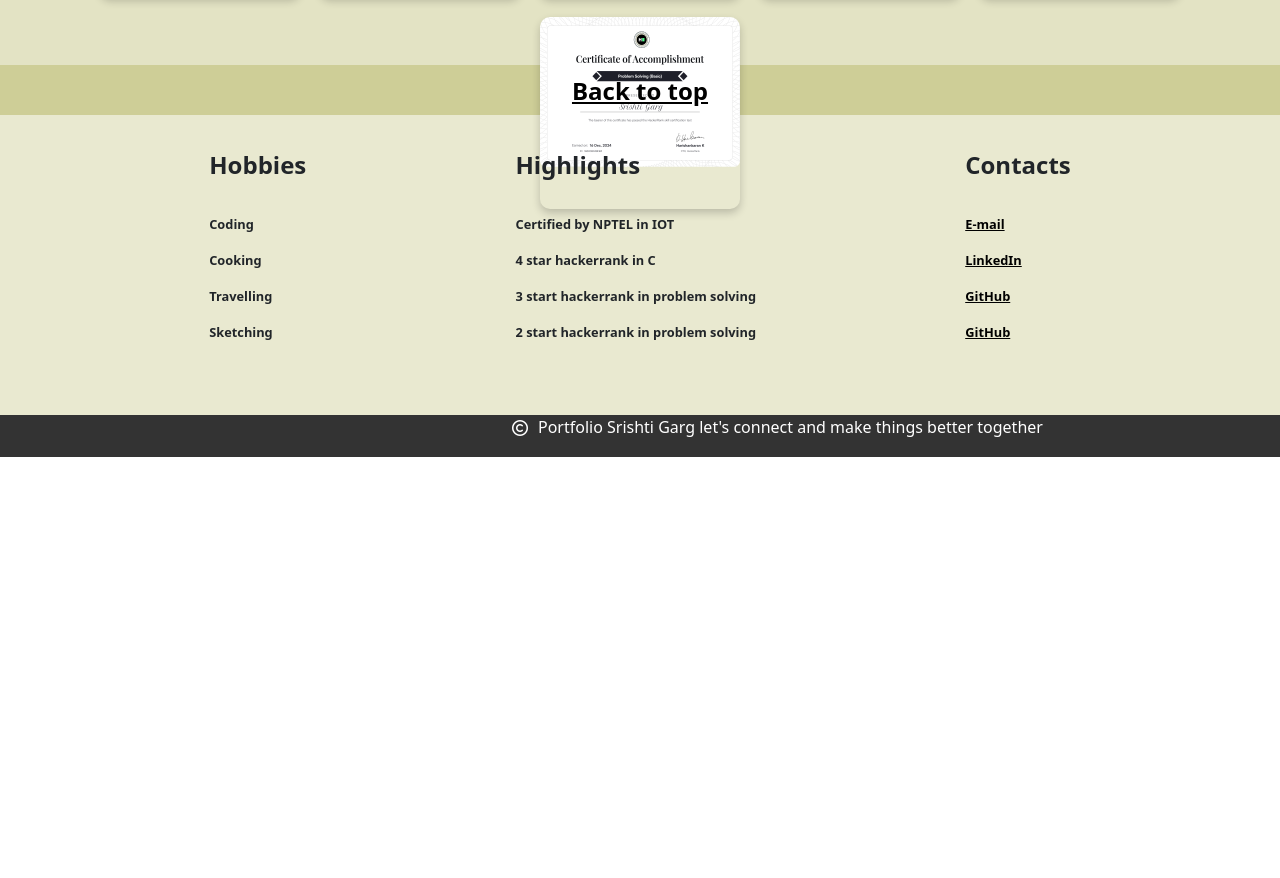
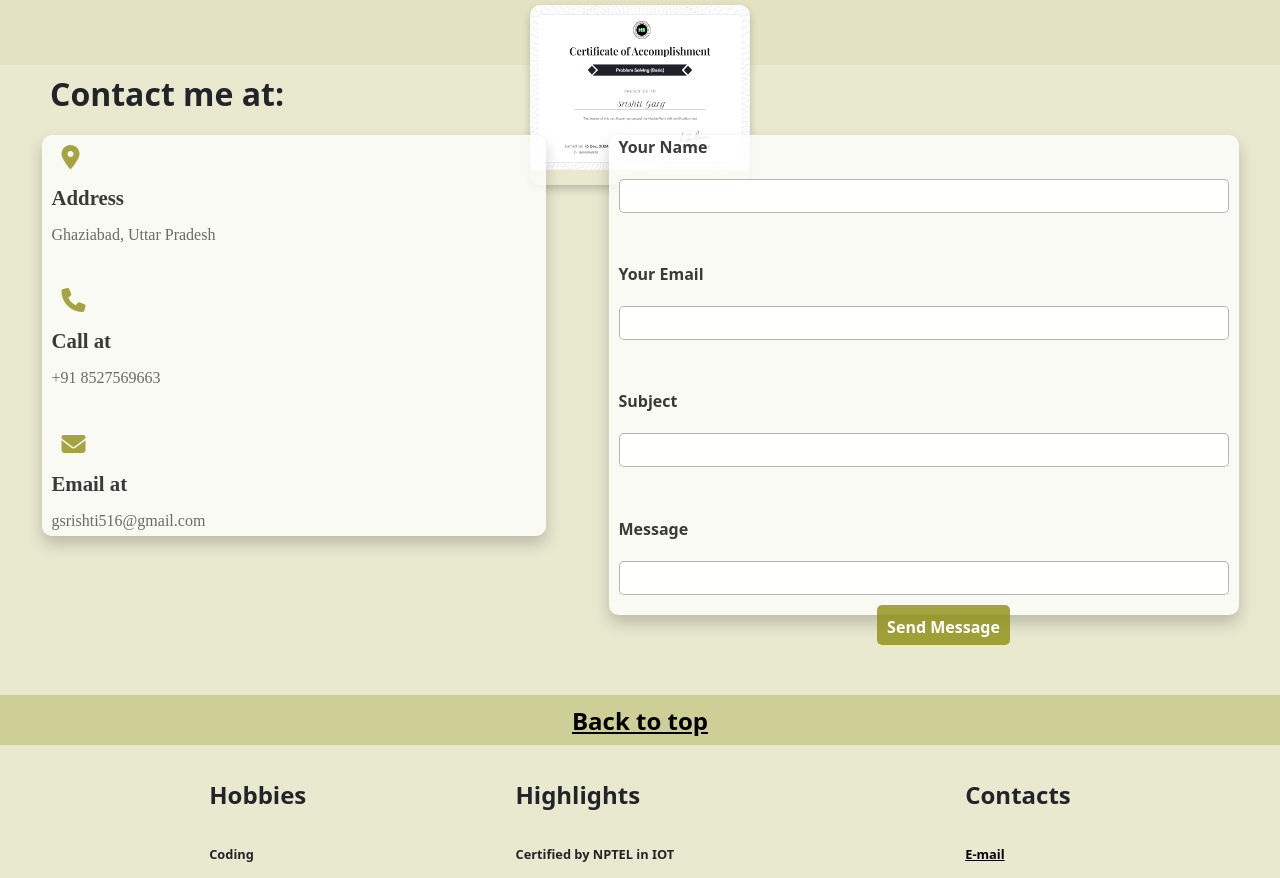
Before and after one commit to Srishtigarg05/portfolio, a plain HTML site: page index.html in a window 1280 px wide. Shown: the part 1815-2693 px from the top of the page. Before the commit the page ends 2272 px from the top, so only its background shows below. Drawn offline with nearby package versions, Linux system fonts and the light colour scheme.

Commit message:
added a form

```diff
--- a/index.html
+++ b/index.html
@@ -166,6 +166,43 @@ but also showcase creativity and technical skills.
       <div id="certificate6" class="modal">
         <img src="c6.png" alt="Certificate 1">
       </div>
+      <div class="info"  id="contacts"><h2>Contact me at:</h2></div>
+      <div class="contact">
+
+
+      <div class="contact_left">
+          <i class="fa-solid fa-location-dot"></i>
+          <h2>Address</h2>
+          <p>Ghaziabad, Uttar Pradesh</p>
+          <br>
+          <i class="fa-solid fa-phone"></i>
+          <h2>Call at</h2>
+          <p>+91 8527569663</p>
+          <br>
+          <i class="fa-solid fa-envelope"></i>
+          <h2>Email at</h2>
+          <p>gsrishti516@gmail.com</p>
+      </div>
+      <div class="contact_right">
+          <form>
+              <label>Your Name</label> <input type="text">
+
+              <br>
+              <label>Your Email</label>
+              <input type="email">
+              <br>
+              <label>Subject</label>
+              <input type="text">
+              <br>
+              <label>Message</label>
+              <input type="text">
+          </form>
+          <div class="click"><button>Send Message</button></div>
+
+      </div>
+  </div>
+
+
       <div class="bottom">
         <div class="top"><a href="#home"><h3>Back to top</h3></a></div>
 
@@ -192,8 +229,6 @@ but also showcase creativity and technical skills.
 
     <a href="https://github.com/Srishtigarg05"><p>GitHub</p></a>
 
-    <a href="#"><p>GitHub</p></a>
-
    </div>
 </div>
 </div>
--- a/style.css
+++ b/style.css
@@ -62,10 +62,10 @@ padding-right: 50%;
    text-align: center;
    padding: 50px 0px 0px 800px;
    height: 100%;
-   color: rgba(255, 255, 255, .72);
+   color:rgba(0, 0, 0, 0.3);
    font-weight: bolder;
    font-size: 8rem;
-   z-index: 3;
+   z-index: 4;
 }
 .about{
    width: 100%;
@@ -329,13 +329,13 @@ font-weight: bold;
    }
 
    .certificate-card {
-     width: 200px;
+     width: 220px;
      cursor: pointer;
      border-radius: 10px;
      overflow: hidden;
      box-shadow: 0 4px 8px rgba(0, 0, 0, 0.2);
      transition: transform 0.3s, box-shadow 0.3s;
-     height: 80%;
+     height: 75%;
    }
 
    .certificate-card img {
@@ -461,3 +461,120 @@ color: brown;
    height: fit-content;
    padding: 0px 10px;
 }
+.contact {
+   display: flex;
+   justify-content: space-around;
+   align-items: flex-start;
+   background-color: rgba(143, 143, 21, 0.2);
+   padding: 40px 10px 40px 10px;
+   height: 600px;
+ }
+
+ .contact_left {
+   width: 40%;
+   color: rgba(10, 10, 10, 0.9);
+   font-family: 'Times New Roman', Times, serif;
+   font-size: 1rem;
+   line-height: 1.8rem;
+   height: fit-content;
+   border-radius: 10px;
+   box-shadow: 0 8px 16px rgba(0, 0, 0, 0.2);
+   background-color: rgba(255, 255, 255, 0.8);
+
+ }
+ .info{
+height: 10px;
+width: 100%;
+background-color: rgba(143, 143, 21, 0.2);
+padding: 10px 0px 20px 50px;
+ }
+ .info h2{
+   font-size: 2rem;
+   font-weight: bold;
+
+ }
+ .contact_left i {
+   font-size: 1.5rem;
+   color: rgba(143, 143, 21, 0.8);
+   margin-left: 20px;
+   padding-top: 10px;
+   cursor: pointer;
+ }
+ .contact_left i:hover{
+   transform: scale(0.9);
+   box-shadow: 0 14px 15px rgba(0, 0, 0, 0.3);
+ }
+ .contact_left h2 {
+   font-size: 1.3rem;
+   font-weight: bold;
+   margin: 10px;
+   color: rgba(10, 10, 10, 0.8);
+ }
+
+ .contact_left p {
+   font-size: 1rem;
+   color: rgba(10, 10, 10, 0.6);
+   margin: 5px 0px 0px 10px;
+ }
+
+ .contact_right {
+   width: 50%;
+   background-color: rgba(255, 255, 255, 0.8);
+   padding:0px 10px;
+   border-radius: 10px;
+   box-shadow: 0 8px 16px rgba(0, 0, 0, 0.2);
+height: 480px;
+}
+
+ .contact_right form {
+   display: flex;
+   flex-direction: column;
+   gap: 15px;
+   height: auto;
+   font-size: .8rem;
+ }
+
+ .contact_right label {
+   font-size: 1rem;
+   font-weight: bold;
+   margin-bottom: 5px;
+   color: rgba(10, 10, 10, 0.8);
+ }
+
+ .contact_right input {
+   width: 100%;
+   padding: 5px;
+   border: 1px solid rgba(10, 10, 10, 0.3);
+   border-radius: 5px;
+   font-size: 1rem;
+   background-color: rgba(255, 255, 255, 0.9);
+ }
+
+ .contact_right input:focus {
+   border-color: rgba(143, 143, 21, 0.8);
+   outline: none;
+ }
+
+ .click {
+   text-align: center;
+   width: 650px;
+   height: 50px;
+   padding-top: 10px;
+ }
+
+ .click button {
+   background-color: rgba(143, 143, 21, 0.8);
+   color: white;
+   border: none;
+   font-size: 1rem;
+   font-weight: bold;
+   border-radius: 5px;
+   cursor: pointer;
+   transition: transform 0.3s, box-shadow 0.3s;
+   padding: 10px;
+ }
+
+ .click button:hover {
+   transform: scale(1.1);
+   box-shadow: 0 8px 16px rgba(0, 0, 0, 0.3);
+ }
```
